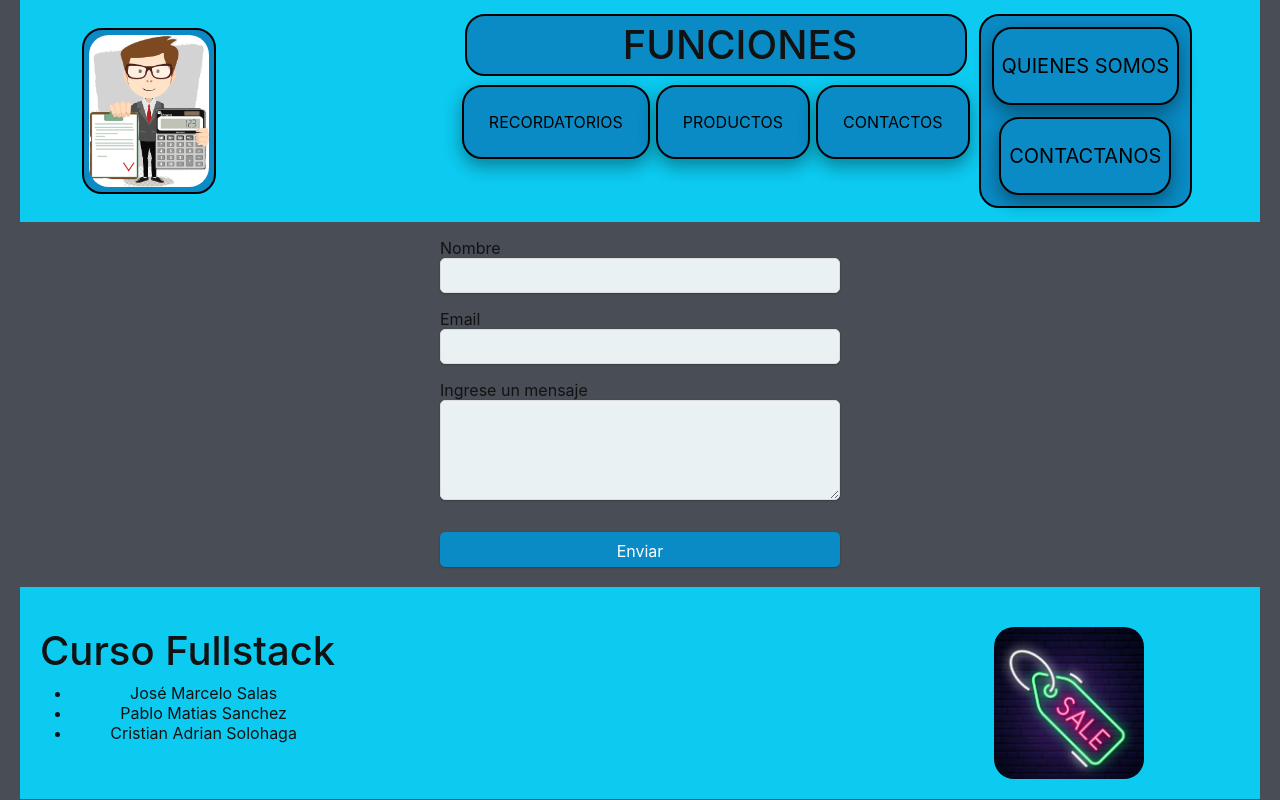
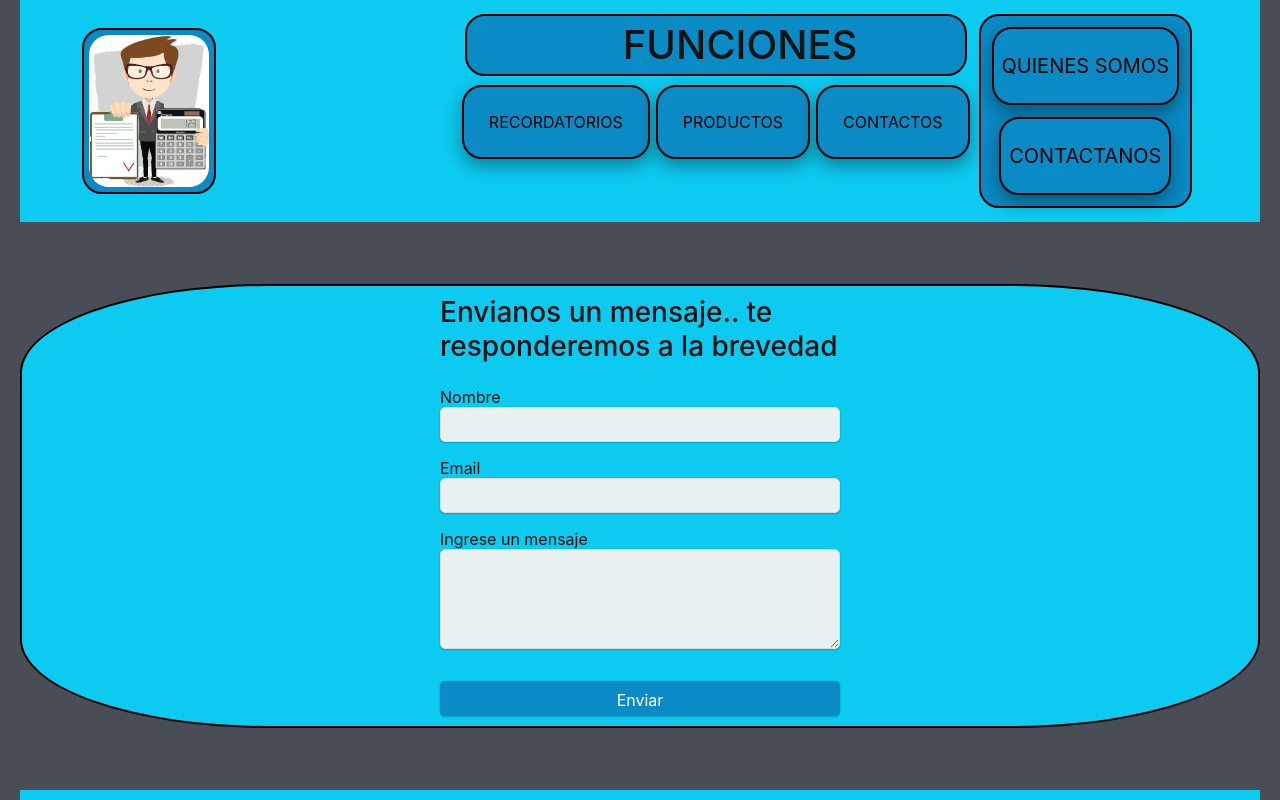
Before and after one commit to josemasa/REACT-TP-HERRAMIENTASVENDEDOR, a React (Vite) app in the folder frontend/: page /contactanos in a window 1280 px wide. Shown: the top 800 px of the page. Built offline with nearby package versions, Linux system fonts and the light colour scheme.

Commit message:
contactanos le puse un box

```diff
--- a/frontend/src/components/Contactanos/Contactanos.jsx
+++ b/frontend/src/components/Contactanos/Contactanos.jsx
@@ -33,6 +33,7 @@ return (
     <>
       <StyledContactForm>
         <form ref={form} onSubmit={sendEmail}>
+          <h3>Envianos un mensaje.. te responderemos a la brevedad </h3>
           <label>Nombre</label>
           <input type="text" name="to_name" />
           <label>Email</label>
@@ -43,7 +44,6 @@ return (
         </form>
       </StyledContactForm>
     </>
-
   );
 };
 
--- a/frontend/src/pages/contactanos.jsx
+++ b/frontend/src/pages/contactanos.jsx
@@ -10,7 +10,7 @@ function qs() {
       <div className="root">
         <Navbar />
         <Mave>
-        <Contactanos />
+          <Contactanos />
         </Mave>
         <Footer />
       </div>
@@ -22,7 +22,12 @@ export default qs;
 
 // Styles
 const Mave = styled.div`
-    display:flex;
-    justify-content: center;
-    align-items: center;
+  display: flex;
+  justify-content: center;
+  align-items: center;
+  margin: 5% 0% 5% 0%;
+  border: 2px black solid;
+  border-radius: 20%;
+  padding: 10px;
+  background-color: #0dcaf0;
 `;
```
Also changed, not shown: 1 other file (tests, documents, lock files or other folders). Lines whose indentation alone changed are shown as unchanged.
